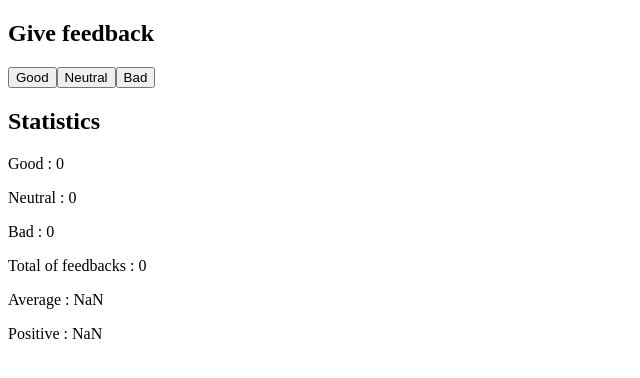
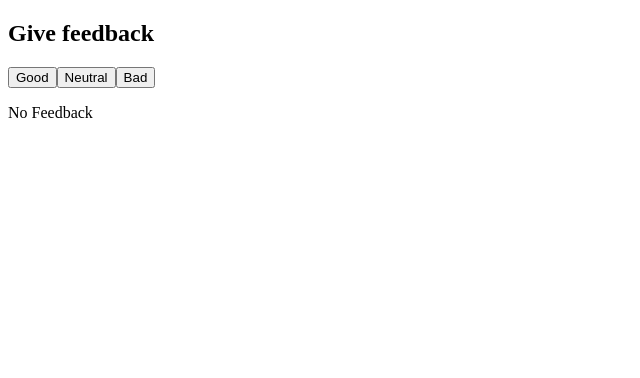
Before and after one commit to LekishviliRati/Full-Stack-Open, a React (Create React App) app in the folder part1/courseinfo/: page / in a window 1280 px wide. Shown: the top 378 px of the page, without its empty margins (0-640 px from the left). Built offline with nearby package versions, Linux system fonts and the light colour scheme.

Commit message:
1.9 Done

```diff
--- a/part1/courseinfo/src/App.js
+++ b/part1/courseinfo/src/App.js
@@ -2,6 +2,7 @@ import { useState } from 'react'
 
 // a proper place to define a component
 const Statistics = (props) => {
+  if (props.good, props.neutral, props.bad) {
     return(
       <div>
         <p> <h2> Statistics </h2> </p>
@@ -12,6 +13,10 @@ const Statistics = (props) => {
         <p> Average : {props.averageTotal / props.total} </p>
         <p> Positive : {props.good*100/props.total} </p>
       </div>
+    )
+  }
+  return(
+    <div> No Feedback </div>
   )
 }
 
```
Lines whose indentation alone changed are shown as unchanged.
